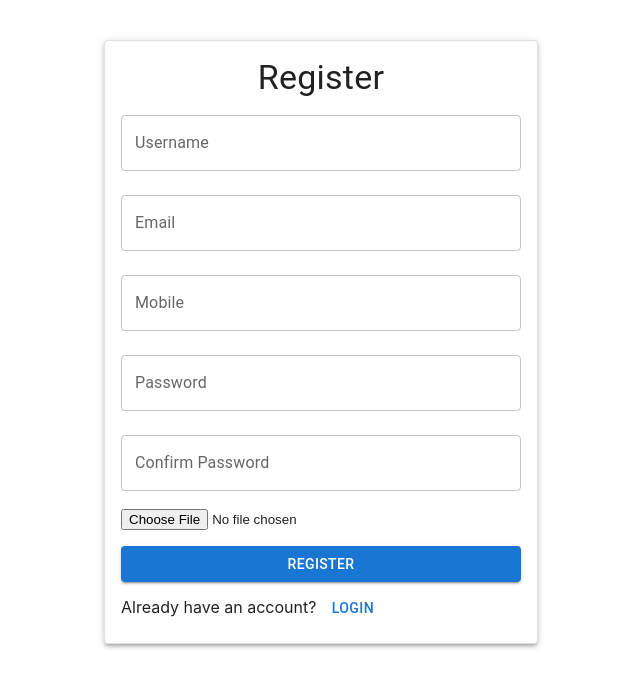
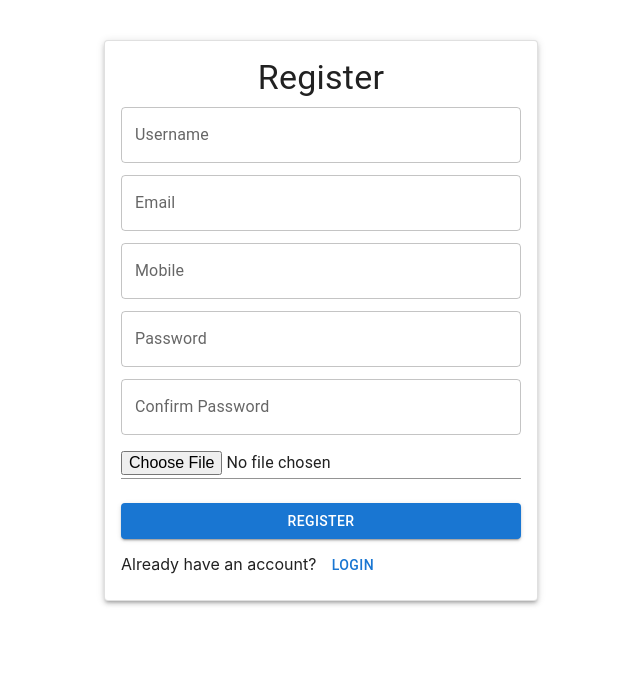
Before and after one commit to jainamchauhan283/frontend-user, a React (Create React App) app: page /register in a window 1280 px wide. Shown: the top 688 px of the page, without its empty margins (319-959 px from the left). Built offline with nearby package versions, Linux system fonts and the light colour scheme.

Commit message:
add toast for the registration success, show error if email is already exists and add other error in fronend

```diff
--- a/src/components/AddUser.tsx
+++ b/src/components/AddUser.tsx
@@ -1,7 +1,8 @@
 import React, { useState, ChangeEvent } from "react";
-import { Box, Card, TextField, Button, Typography } from "@mui/material";
+import { Box, Card, TextField, Button, Typography, Input } from "@mui/material";
 import { useNavigate } from "react-router-dom";
 import axios from "axios";
+import { toast } from "react-hot-toast";
 
 const baseUrl = "http://localhost:5000/users"; // Base URL declaration
 
@@ -18,6 +19,7 @@ const AddUser: React.FC = () => {
   const [passwordError, setPasswordError] = useState("");
   const [confirmPasswordError, setConfirmPasswordError] = useState("");
   const [image, setImage] = useState<File | null>(null);
+  const [imageError, setImageError] = useState("");
 
   const onChangeName = (event: ChangeEvent<HTMLInputElement>) => {
     const newName = event.target.value;
@@ -78,7 +80,7 @@ const AddUser: React.FC = () => {
     if (files && files.length > 0) {
       const selectedFile = files[0];
       setImage(selectedFile);
-      console.log(selectedFile);
+      setImageError("");
     }
   };
 
@@ -115,6 +117,12 @@ const AddUser: React.FC = () => {
       setConfirmPasswordError("");
     }
 
+    if (!image) {
+      setImageError("Please select an image");
+    } else {
+      setImageError("");
+    }
+
     const formData = new FormData();
     formData.append("userName", name);
     formData.append("userEmail", email);
@@ -139,10 +147,22 @@ const AddUser: React.FC = () => {
       .then((res) => {
         console.log("User added:", res.data);
         // navigate("/", { replace: true });
+        toast.success("registration successful", { duration: 1000 });
         navigate("/login", { replace: true });
       })
       .catch((error) => {
         console.error("Error adding data", error);
+        if (
+          error.response &&
+          error.response.data.error === "This Email already exists"
+        ) {
+          setEmailError("Email already exists"); // Set specific error message for email field
+        } else {
+          // Handle other errors or display a generic error message
+        }
+        toast.error("Something went wrong, please try again", {
+          duration: 1000,
+        });
       });
   };
 
@@ -180,7 +200,7 @@ const AddUser: React.FC = () => {
           type="text"
           autoComplete="userName"
           fullWidth
-          margin="normal"
+          margin="dense"
           value={name}
           onChange={onChangeName}
         />
@@ -192,7 +212,7 @@ const AddUser: React.FC = () => {
           type="email"
           autoComplete="email"
           fullWidth
-          margin="normal"
+          margin="dense"
           value={email}
           onChange={onChangeEmail}
         />
@@ -204,7 +224,7 @@ const AddUser: React.FC = () => {
           type="number"
           autoComplete="mobile"
           fullWidth
-          margin="normal"
+          margin="dense"
           value={mobile}
           onChange={onChangeMobile}
         />
@@ -215,7 +235,7 @@ const AddUser: React.FC = () => {
           label="Password"
           type="password"
           fullWidth
-          margin="normal"
+          margin="dense"
           value={password}
           onChange={onChangePassword}
         />
@@ -226,7 +246,7 @@ const AddUser: React.FC = () => {
           label="Confirm Password"
           type="password"
           fullWidth
-          margin="normal"
+          margin="dense"
           value={confirmPassword}
           onChange={onChangeConfirmPassword}
         />
@@ -235,12 +255,20 @@ const AddUser: React.FC = () => {
             {confirmPasswordError}
           </span>
         )}
-        <input
+        <Input
+          fullWidth
           type="file"
-          accept="image/*"
+          sx={{
+            my: 1,
+          }}
+          inputProps={{
+            accept: "image/*",
+          }}
           onChange={onChangeFile}
-          style={{ marginTop: "10px" }}
         />
+        {/* {imageError && ( */}
+        <span style={{ color: "red", marginTop: 4 }}>{imageError}</span>
+        {/* )} */}
         {/* <Box
           sx={{
             display: "flex",
```
